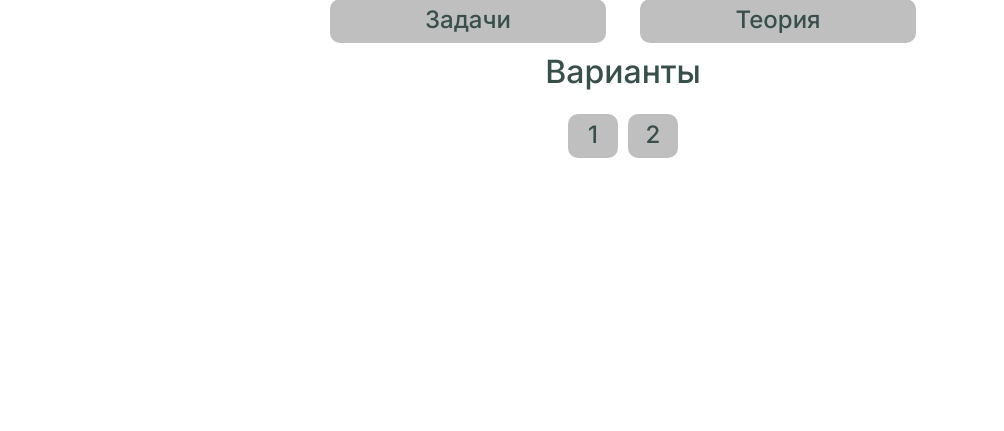
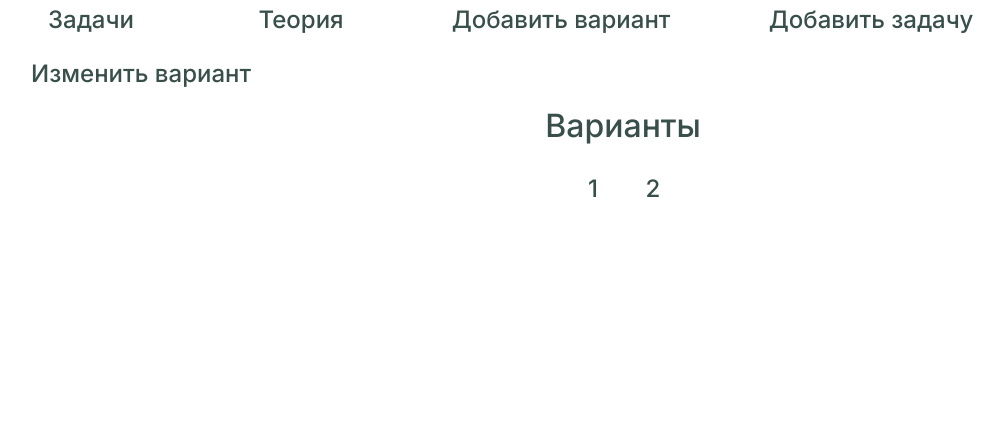
Before and after one commit to 1nnokent/UchebniProjectKittySite, a Flask app: page / in a window 1280 px wide. Shown: the part 369-800 px from the top of the page, without its empty margins (17-1021 px from the left). Run offline with Flask 3, Linux system fonts and the light colour scheme; some libraries are stand-ins or nearby versions.

Commit message:
кнопки на домашней странице

```diff
--- a/static/css/style.css
+++ b/static/css/style.css
@@ -15,10 +15,10 @@
   display: flex;
   justify-content: center;
   align-items: center;
-  width: 40px;
+  width: 100px;
   height: 40px;
-  background-color: #bfbfbf;
-  border-radius: 10px;
+  background-color: #ffff;
+  border-radius: 0;
   font-size: 14px;
   color: #333;
   cursor: pointer;
@@ -26,8 +26,9 @@
 }
 
 .number:hover {
-  background-color: #e0e0e0;
-}
+  background-color: #1bbca3;
+}
+
 a{
     text-decoration: none;
 }
@@ -117,6 +118,9 @@ h5,
 h6 {
   color: var(--heading-color);
   font-family: var(--heading-font);
+}
+.kost:hover{
+    color: #ffffff
 }
 
 /* PHP Email Form Messages
--- a/templates/yandex.html
+++ b/templates/yandex.html
@@ -38,26 +38,125 @@
     </div>
     <div class="conr">
         <div class="row">
-            {% set tasks_way1 = "/problems/list " %}
-            {% set tasks_way2 = "/learning-materials/list " %}
-            <a style="color:black; display:block; width:300px" href="{{ tasks_way1 }}">
+            {% set tasks_way1 = "/problems/all " %}
+            {% set tasks_way2 = "/learning-materials/all " %}
+            <a style="display:block; width:200px" href="{{ tasks_way1 }}">
                 <div class="number" style="width:100%; height:100%;">
-                    <h4 style="margin-top:7px">Задачи</h4>
+                    <h4 style="margin-top:7px" >Задачи</h4>
                 </div>
             </a>
-            <a style="color:black; display:block; width:300px" href="{{ tasks_way2 }}">
+            <a style="display:block; width:200px" href="{{ tasks_way2 }}" >
                 <div class="number" style="width:100%; height:100%;">
                     <h4 style="margin-top:7px">Теория</h4>
                 </div>
             </a>
+            <a style="display:block; width:300px" href="/variants/{{id}}">
+                <div class="number" style="width:100%; height:100%;">
+                    <h4 style="margin-top:7px" >Добавить вариант</h4>
+                </div>
+            </a>
+            <a style="display:block; width:300px" href="/problems/add">
+                <div class="number" style="width:100%; height:100%;">
+                    <h4 style="margin-top:7px" >Добавить задачу</h4>
+                </div>
+            </a>
+            <a style="display:block; width:300px" href="/variants/ {{id}} /modify">
+                <div class="number" style="width:100%; height:100%;">
+                    <h4 style="margin-top:7px" >Изменить вариант</h4>
+                </div>
+            </a>
+<!--            <div class="btn-container" style="display:block; width:300px">-->
+<!--              <button class="btn-primary" id="openModal">-->
+<!--                  Создать новую тему-->
+<!--              </button>-->
+<!--              <div id="modal" class="modal">-->
+<!--                <div class="modal-content">-->
+<!--                    <span class="close">&times;</span>-->
+<!--                    <h2>Создание новой темы</h2>-->
+<!--                    <br>-->
+<!--                    <form method="post" id="topicForm" enctype="multipart/form-data">-->
+<!--                        <div class="form-group">-->
+<!--                           <label>Название темы:</label>-->
+<!--                           <input type="text" name="topicTitle" id="topicTitle" class="form-control" required />-->
+<!--                        </div>-->
+<!--                        <br>-->
+<!--                        <div class="form-group">-->
+<!--                           <label>Описание темы:</label>-->
+<!--                           <textarea rows=5 name="topicDescription" id="topicDescription" class="form-control" required /></textarea>-->
+<!--                        </div>-->
+<!--                        <br>-->
+<!--                        <div class="form-group">-->
+<!--                           <input type="submit" name="submit" class="btn-primary" value="Опубликовать">-->
+<!--                        </div>-->
+<!--                    </form>-->
+<!--                </div>-->
+<!--              </div>-->
+
+<!--        </div>-->
+<!--            <div class="btn-container" style="display:block; width:300px">-->
+<!--  <button class="btn-primary" id="openModal">-->
+<!--      Создать новую тему-->
+<!--  </button>-->
+<!--  <div id="modal" class="modal">-->
+<!--    <div class="modal-content">-->
+<!--        <span class="close">&times;</span>-->
+<!--        <h2>Создание новой темы</h2>-->
+<!--        <br>-->
+<!--        <form method="post" id="topicForm" enctype="multipart/form-data">-->
+<!--            <div class="form-group">-->
+<!--               <label>Название темы:</label>-->
+<!--               <input type="text" name="topicTitle" id="topicTitle" class="form-control" required />-->
+<!--            </div>-->
+<!--            <br>-->
+<!--            <div class="form-group">-->
+<!--               <label>Описание темы:</label>-->
+<!--               <textarea rows=5 name="topicDescription" id="topicDescription" class="form-control" required /></textarea>-->
+<!--            </div>-->
+<!--            <br>-->
+<!--            <div class="form-group">-->
+<!--               <input type="submit" name="submit" class="btn-primary" value="Опубликовать">-->
+<!--            </div>-->
+<!--        </form>-->
+<!--    </div>-->
+<!--  </div>-->
+<!--  <input type="text" class="search-input" placeholder="Поиск тем...">-->
+<!--</div>-->
+<!--            <div class="btn-container" style="display:block; width:300px">-->
+<!--              <button class="btn-primary" id="openModal">-->
+<!--                  Создать новую тему-->
+<!--              </button>-->
+<!--              <div id="modal" class="modal">-->
+<!--                <div class="modal-content">-->
+<!--                    <span class="close">&times;</span>-->
+<!--                    <h2>Создание новой темы</h2>-->
+<!--                    <br>-->
+<!--                    <form method="post" id="topicForm" enctype="multipart/form-data">-->
+<!--                        <div class="form-group">-->
+<!--                           <label>Название темы:</label>-->
+<!--                           <input type="text" name="topicTitle" id="topicTitle" class="form-control" required />-->
+<!--                        </div>-->
+<!--                        <br>-->
+<!--                        <div class="form-group">-->
+<!--                           <label>Описание темы:</label>-->
+<!--                           <textarea rows=5 name="topicDescription" id="topicDescription" class="form-control" required /></textarea>-->
+<!--                        </div>-->
+<!--                        <br>-->
+<!--                        <div class="form-group">-->
+<!--                           <input type="submit" name="submit" class="btn-primary" value="Опубликовать">-->
+<!--                        </div>-->
+<!--                    </form>-->
+<!--                </div>-->
+<!--              </div>-->
+<!--              <input type="text" class="search-input" placeholder="Поиск тем...">-->
+<!--        </div>-->
         </div>
         <h2> Варианты </h2>
         <div class="row">
             <div style="display: flex; flex-wrap: wrap;">
                 {% for i in range(amount) %}
-                <a style="color:black; display:block; width:50px; text-align:center; margin: 5px;" href="/variants/{{ i + 1 }}">
+                <a style="display:block; width:50px; text-align:center; margin: 5px;" href="/variants/{{ i + 1 }}">
                     <div class="number" style="width:100%; height:100%;">
-                        <h4 style="margin-top:7px">{{ i + 1 }}</h4>
+                        <h4 style="margin-top:7px" >{{ i + 1 }}</h4>
                     </div>
                 </a>
                 {% endfor %}
```
